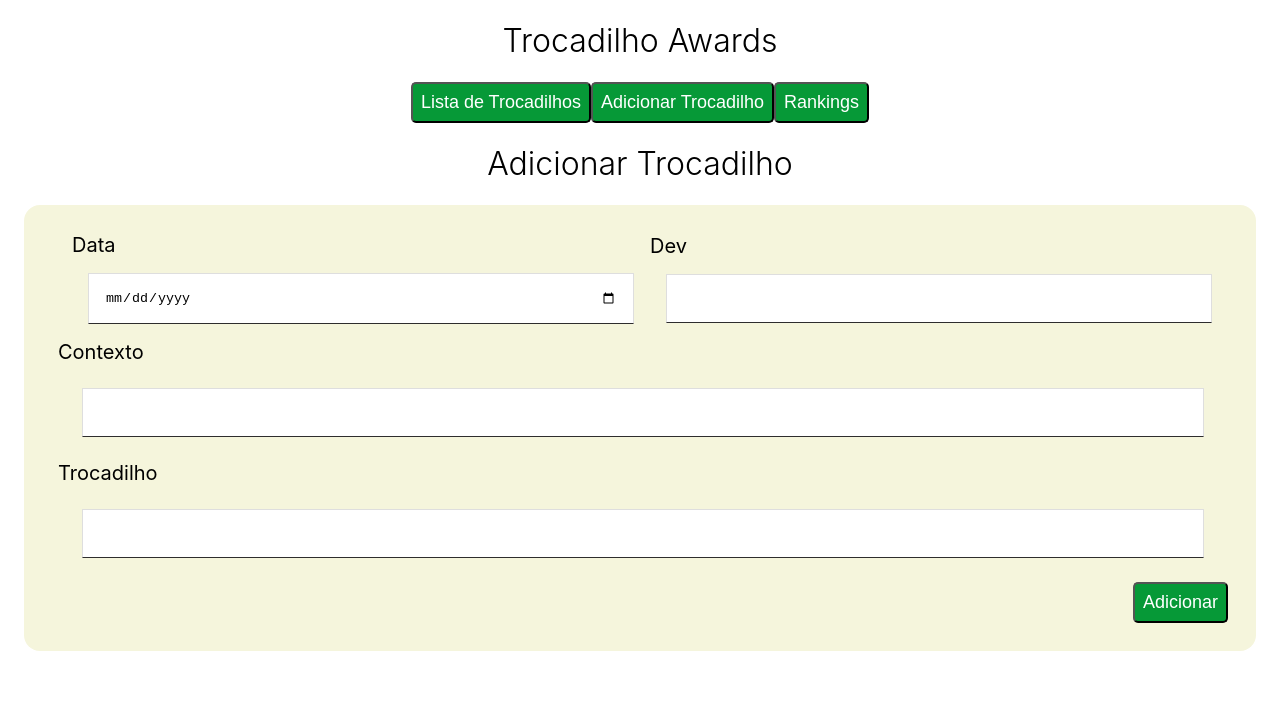
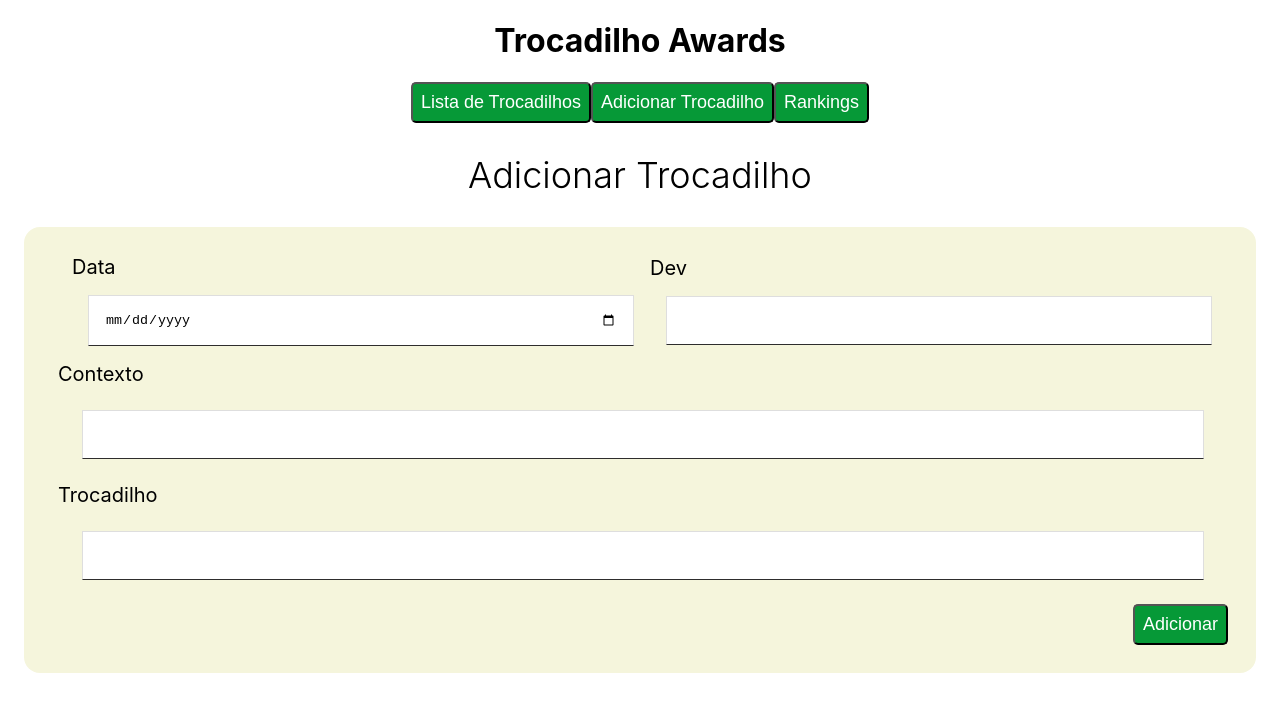
Before and after one commit to gabrielcicero45/trocadilho-awards, a React (Create React App) app: page / in a window 1280 px wide. Both pictures are taken after a click on the button "Adicionar Trocadilho". Shown: the top 712 px of the page. Built offline with nearby package versions, Linux system fonts and the light colour scheme.

Commit message:
refactor: Styling  and HTML semantic refactor

```diff
--- a/src/components/AddPun/AddPun.css
+++ b/src/components/AddPun/AddPun.css
@@ -1,3 +1,8 @@
+.add-pun__title{
+  font-weight: 300;
+  font-size: 36px;
+}
+
 .form{
   display: flex;
   flex-wrap: wrap;
--- a/src/components/AddPun/AddPun.js
+++ b/src/components/AddPun/AddPun.js
@@ -1,17 +1,49 @@
-import './AddPun.css'
+import "./AddPun.css";
 const AddPun = () => {
   return (
     <>
-      <h1>Adicionar Trocadilho</h1>
+      <h2 className="add-pun__title">Adicionar Trocadilho</h2>
       <form className="form">
-        <label htmlFor="data">Data<input className="form__input form__input--half" type="date" name="data" id="data" /></label>
-        <label htmlFor="dev">Dev<input className="form__input form__input--half" type="text" name="dev" id="dev" /></label>
-        <label htmlFor="contexto">Contexto<input className="form__input" type="text" name="contexto" id="contexto" /></label>
-        <label htmlFor="trocadilho">Trocadilho<input className="form__input" type="text" name="trocadilho" id="trocadilho" /></label>
-        <button type="submit">Adicionar</button>
+        <label htmlFor="data">
+          Data
+          <input
+            className="form__input form__input--half"
+            type="date"
+            name="data"
+            id="data"
+          />
+        </label>
+        <label htmlFor="dev">
+          Dev
+          <input
+            className="form__input form__input--half"
+            type="text"
+            name="dev"
+            id="dev"
+          />
+        </label>
+        <label htmlFor="contexto">
+          Contexto
+          <input
+            className="form__input"
+            type="text"
+            name="contexto"
+            id="contexto"
+          />
+        </label>
+        <label htmlFor="trocadilho">
+          Trocadilho
+          <input
+            className="form__input"
+            type="text"
+            name="trocadilho"
+            id="trocadilho"
+          />
+        </label>
+        <button className="button" type="submit">Adicionar</button>
       </form>
     </>
-  )
-}
+  );
+};
 
-export default AddPun
+export default AddPun;
--- a/src/components/Pun/Pun.js
+++ b/src/components/Pun/Pun.js
@@ -11,7 +11,7 @@ const Pun = ({date,initialVotes,dev,context,message}) => {
       <td className="puns-list__data">{context}</td>
       <td className="puns-list__data">{message}</td>
       <td className="puns-list__data">
-        <button onClick={()=>{setVotes(votes => votes+=1)}}>Votar</button>
+        <button className="button" onClick={()=>{setVotes(votes => votes+=1)}}>Votar</button>
       </td>
     </tr>
   );
--- a/src/components/PunsList/PunsList.js
+++ b/src/components/PunsList/PunsList.js
@@ -1,10 +1,11 @@
 import Pun from "../Pun/Pun";
-import './PunsList.css'
+import "./PunsList.css";
 
 const PunsList = ({ puns }) => {
   return (
     <>
       <h1>Lista de Trocadilhos</h1>
+      {puns.length > 0 ? (
         <table className="puns-list__table">
           <thead className="puns-list__head">
             <th>Data</th>
@@ -15,8 +16,7 @@ const PunsList = ({ puns }) => {
             <th>Votar</th>
           </thead>
           <tbody>
-          {puns.length > 0 ? (
-            puns.map(({ date, votes, dev, context, message }) => {
+            {puns.map(({ date, votes, dev, context, message }) => {
               return (
                 <Pun
                   key={date}
@@ -27,12 +27,12 @@ const PunsList = ({ puns }) => {
                   message={message}
                 />
               );
-            })
+            })}
+          </tbody>
+        </table>
       ) : (
         <h3>Lista vazia!</h3>
       )}
-        </tbody>
-      </table>
     </>
   );
 };
--- a/src/components/Rankings/Ranking.css
+++ b/src/components/Rankings/Ranking.css
@@ -1,3 +1,8 @@
+.ranking__title{
+  font-size: 36px;
+  font-weight: 300;
+}
+
 .ranking__table {
   margin: 50px auto;
   border: 1px solid #2C3845;
--- a/src/components/Rankings/Rankings.js
+++ b/src/components/Rankings/Rankings.js
@@ -9,7 +9,7 @@ const Rankings = ({ puns, devs }) => {
   });
   return (
     <>
-      <h1>Melhores Trocadilhos</h1>
+      <h2 className="ranking__title">Melhores Trocadilhos</h2>
 
       <table className="ranking__table">
         <thead>
--- a/src/index.css
+++ b/src/index.css
@@ -12,12 +12,7 @@ code {
     monospace;
 }
 
-h1,h2,h3 {
-  text-align: center;
-  font-weight: 300;
-}
-
-button {
+.button {
   font-size: 18px;
   border-radius: 5px;
   background-color: #069937;
```
Lines whose indentation alone changed are shown as unchanged.
